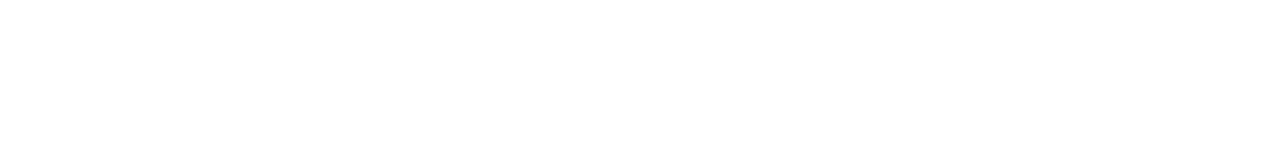
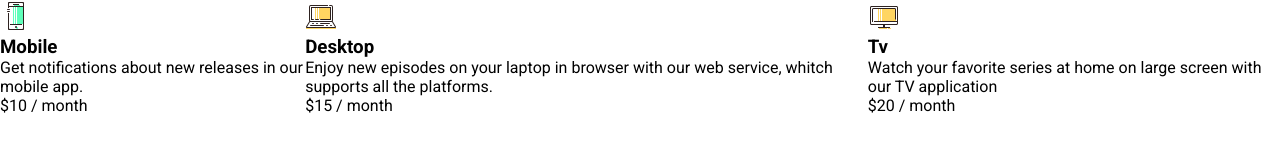
Before and after one commit to filiphis/front-end-challenges, a plain HTML site: page challenge01/index.html in a window 1280 px wide. Drawn offline with Linux system fonts and the light colour scheme.

Commit message:
Iniciando exercicio01

```diff
--- a/challenge01/index.html
+++ b/challenge01/index.html
@@ -1,22 +1,46 @@
 <!DOCTYPE html>
 <html lang="en">
+
 <head>
-  <meta charset="UTF-8">
-  <meta name="viewport" content="width=device-width, initial-scale=1.0">
-  <meta http-equiv="X-UA-Compatible" content="ie=edge">
+  <meta charset="UTF-8" />
+  <meta name="viewport" content="width=device-width, initial-scale=1.0" />
+  <meta http-equiv="X-UA-Compatible" content="ie=edge" />
   <title>Loop 1 - Step 1</title>
-  <link href="https://fonts.googleapis.com/css?family=Roboto:400,500,700" rel="stylesheet">
+  <link href="https://fonts.googleapis.com/css?family=Roboto:400,500,700" rel="stylesheet" />
   <link rel="stylesheet" href="./styles.css" />
 </head>
+
 <body>
-  <!--
-    Welcome to your first asset!
+  <section class="categories">
+    <ul class="categories__list">
+      <li class="categories__item">
+        <img class="categories__image" src="./img/device.svg" alt="mobile device" />
+        <h3 class="categories__title">Mobile</h3>
+        <p class="categories__description">
+          Get notifications about new releases in our mobile app.
+        </p>
+        <span class="categories__price">$10 / month</span>
+      </li>
+      <li class="categories__item">
+        <img class="categories__image" src="img/laptop.svg" alt="laptop" />
+        <h3 class="categories__title">Desktop</h3>
+        <p class="categories__description">
+          Enjoy new episodes on your laptop in browser with our web service,
+          whitch supports all the platforms.
+        </p>
+        <span class="categories__price">$15 / month</span>
+      </li>
+      <li class="categories__item">
+        <img class="categories__image" src="img/monitor.svg" alt="tv monitor" />
+        <h3 class="categories__title">Tv</h3>
+        <p class="categories__description">
+          Watch your favorite series at home on large screen with our TV
+          application
+        </p>
+        <span class="categories__price">$20 / month</span>
+      </li>
+    </ul>
+  </section>
+</body>
 
-    You could've noticed there is a link to Roboto font in the head.
-    You can use it in css by typing font-family: Roboto, sans-serif;
-    and you can customize it by using font-weight (400, 500 etc. - numbers in the link tag)
-
-    Good luck and have fun!
-  -->
-</body>
 </html>
--- a/challenge01/styles.css
+++ b/challenge01/styles.css
@@ -0,0 +1,21 @@
+*,
+*::after,
+*::before {
+  padding: 0;
+  margin: 0;
+  box-sizing: border-box;
+}
+
+ul,
+ol,
+li {
+  list-style: none;
+}
+
+body {
+  font-family: Roboto, sans-serif;
+}
+
+.categories__list {
+  display: flex;
+}
```
Also changed, not shown: 1 other file.
